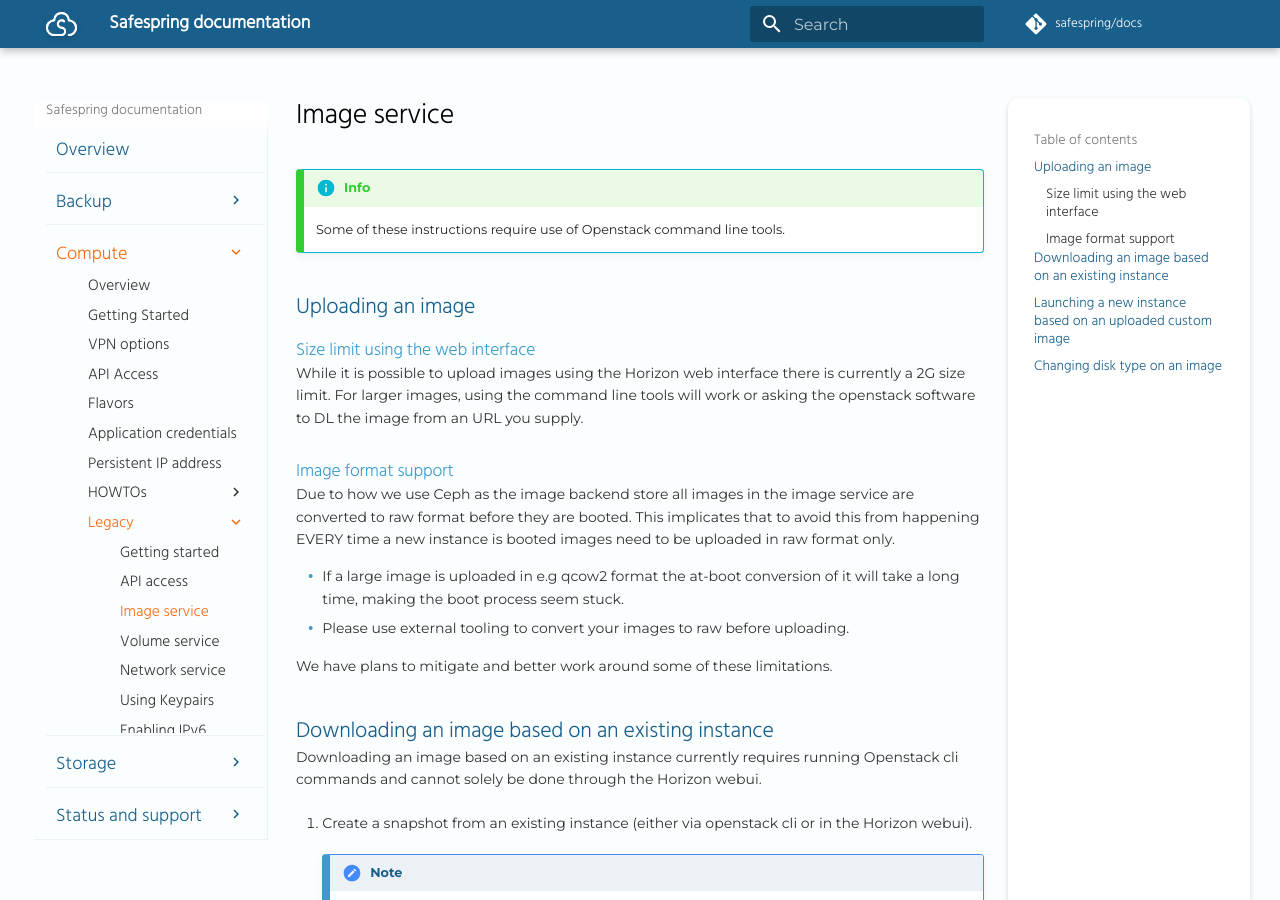
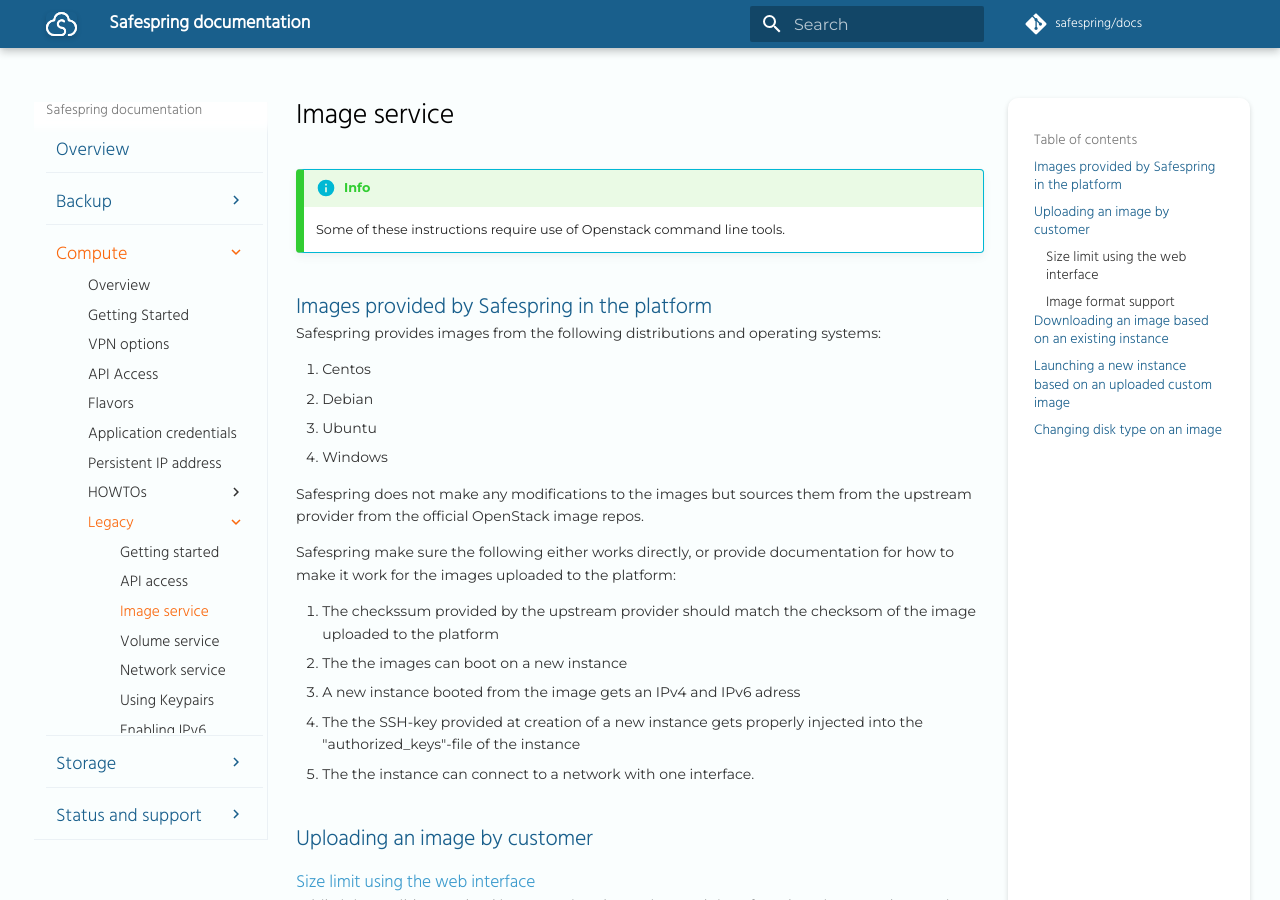
Before and after one commit to safespring/docs, an MkDocs documentation site: the page built from content/compute/image.md, in a window 1280 px wide and 900 px high. Built offline with MkDocs 1.6.1 and Material for MkDocs 9.7.7, drawn with Linux system fonts in a browser that asks for light colours; a script that is not in the unit is left out; comment, search, counter and statistics services are not loaded; old or Windows-style settings are respelled for this version of MkDocs.

Commit message:
known issues and image updates (#12)
* Update known issues with information about dhcpv6 in debian11

* Updated information about which images we provide and changes we do to them

Co-authored-by: Gabriel Paues <gabriel.paues@safespring.com>
Co-authored-by: Anders Bruvik <anders.bruvik@safespring.com>

```diff
--- a/content/compute/image.md
+++ b/content/compute/image.md
@@ -3,7 +3,26 @@
 !!! info
     Some of these instructions require use of Openstack command line tools.
 
-## Uploading an image
+## Images provided by Safespring in the platform
+
+Safespring provides images from the following distributions and operating systems:
+
+1. Centos
+2. Debian
+3. Ubuntu
+4. Windows
+
+Safespring does not make any modifications to the images but sources them from the upstream provider from the official OpenStack image repos.
+
+Safespring make sure the following either works directly, or provide documentation for how to make it work for the images uploaded to the platform:
+
+1. The checkssum provided by the upstream provider should match the checksom of the image uploaded to the platform
+2. The the images can boot on a new instance
+3. A new instance booted from the image gets an IPv4 and IPv6 adress
+4. The the SSH-key provided at creation of a new instance gets properly injected into the "authorized_keys"-file of the instance
+5. The the instance can connect to a network with one interface.
+
+## Uploading an image by customer
 
 ### Size limit using the web interface
 
```
Also changed, not shown: content/service/known_issues.md (+3 -0 lines).
